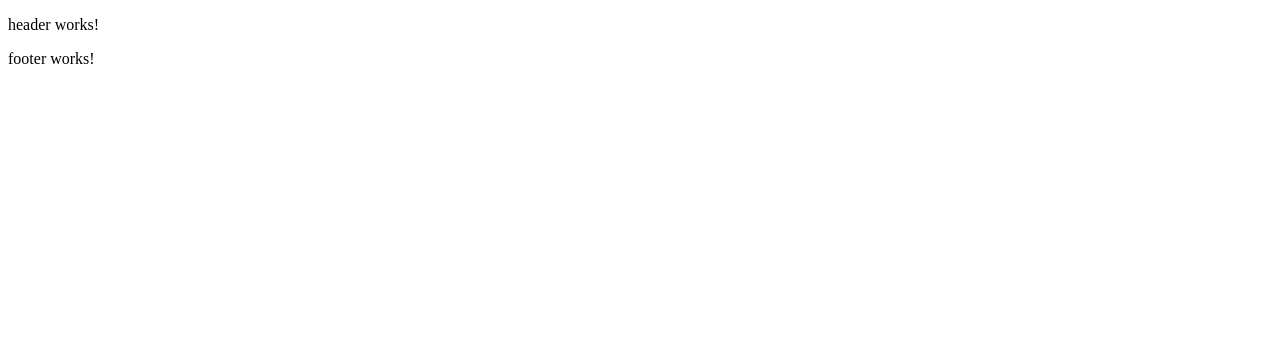
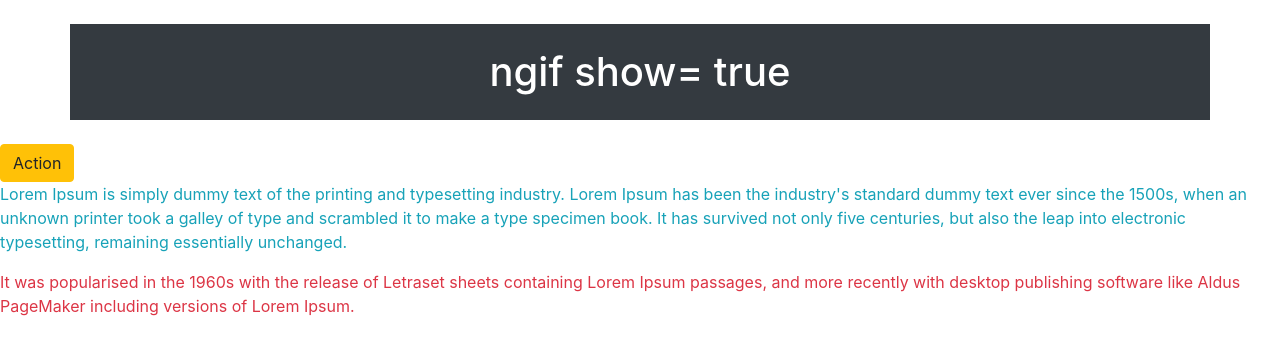
Before and after one commit to DuvanBaena/AngularForBerinnger, an Angular app in the folder my-app/: page / in a window 1280 px wide. Shown: the top 354 px of the page. Built offline with nearby package versions, Linux system fonts and the light colour scheme.

Commit message:
Curso de Angular / Fundamentos - Directiva ngIf

```diff
--- a/my-app/src/app/app.component.css
+++ b/my-app/src/app/app.component.css
@@ -1,5 +1,5 @@
 h1{
 
-    color: peru;
+    color: rgb(22, 12, 3);
 
 }
--- a/my-app/src/app/app.component.html
+++ b/my-app/src/app/app.component.html
@@ -1,3 +1,15 @@
-<app-header></app-header>
+<h1 class="container bg-dark text-white text-center my-4 py-4">ngif show= {{show}}</h1>
 
-<app-footer></app-footer>
+<div clas="container">
+    <button type="button" class="btn btn-warning" (click)="show=!show">Action</button>
+    <p class="text-info"*ngIf="show">Lorem Ipsum is simply dummy text of the printing and typesetting industry.
+        Lorem Ipsum has been the industry's standard dummy text ever since the 1500s,
+        when an unknown printer took a galley of type and scrambled it to make a type specimen book.
+        It has survived not only five centuries, but also the leap into electronic typesetting,
+        remaining essentially unchanged.</p>
+        <p class="text-danger">It was popularised in the 1960s with the release of Letraset sheets containing Lorem
+        Ipsum passages, and more recently with desktop publishing software like Aldus PageMaker
+        including versions of Lorem Ipsum.</p>
+
+
+</div>
--- a/my-app/src/app/app.component.ts
+++ b/my-app/src/app/app.component.ts
@@ -6,5 +6,6 @@ import { Component } from '@angular/core';
   styleUrls: ['./app.component.css']
 })
 export class AppComponent {
-  title:string  = 'My firts Aplication';
+show:boolean = true;
+
 }
--- a/my-app/src/index.html
+++ b/my-app/src/index.html
@@ -6,6 +6,8 @@
   <base href="/">
   <meta name="viewport" content="width=device-width, initial-scale=1">
   <link rel="icon" type="image/x-icon" href="favicon.ico">
+  <link rel="stylesheet" href="https://stackpath.bootstrapcdn.com/bootstrap/4.5.0/css/bootstrap.min.css" integrity="sha384-9aIt2nRpC12Uk9gS9baDl411NQApFmC26EwAOH8WgZl5MYYxFfc+NcPb1dKGj7Sk" crossorigin="anonymous">
+
 </head>
 <body>
   <app-root></app-root>
```
